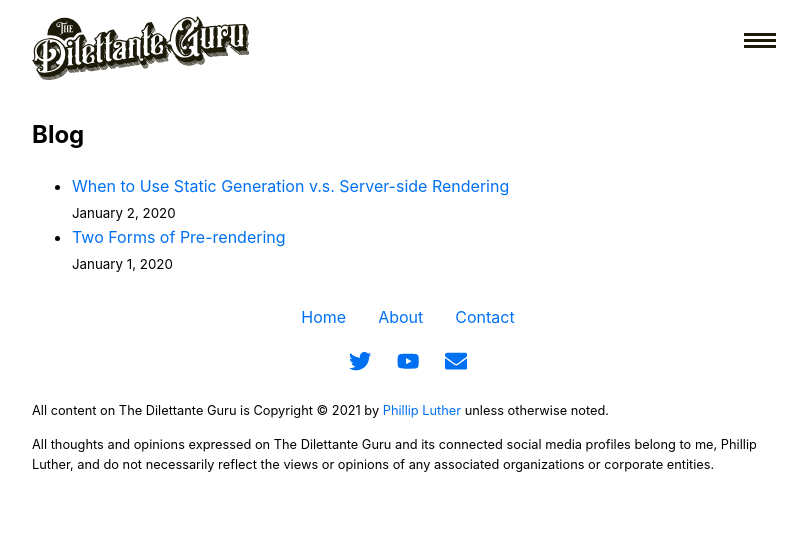
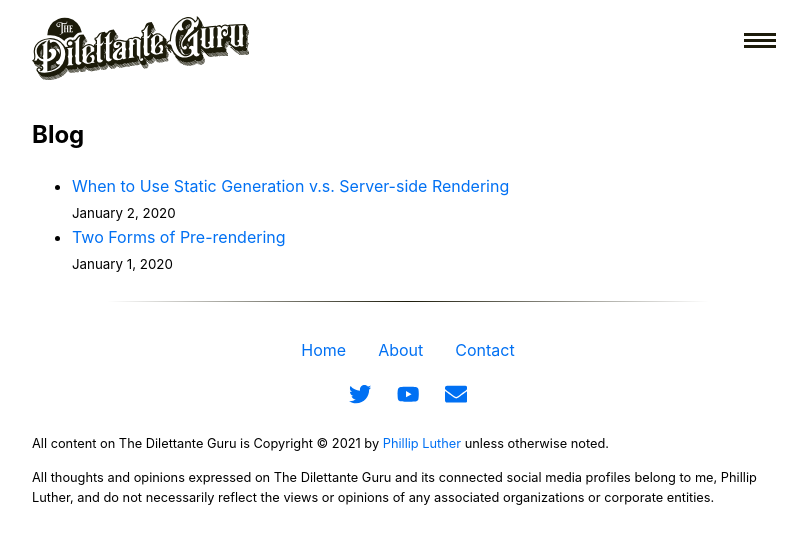
Before and after one commit to phillipluther/code-audio-gatsby-orphan, a Next.js app: page / in a window 1280 px wide. Shown: the top 544 px of the page, without its empty margins (232-1039 px from the left). Built offline with nearby package versions, Linux system fonts and the light colour scheme.

Commit message:
Add Divider component

```diff
--- /dev/null
+++ b/components/divider/divider.module.css
@@ -0,0 +1,26 @@
+.divider {
+  position: relative;
+  width: 80%;
+  max-width: 640px;
+  height: 1px;
+  border: 0;
+  margin: 16px auto;
+  background: linear-gradient(90deg, transparent, #1c1b0a, transparent);
+}
+
+.divider::after {
+  content: "";
+  position: absolute;
+  top: 0;
+  left: 0;
+  border-top: 1px solid transparent;
+  display: block;
+  width: 100%;
+  height: 0;
+}
+
+@media screen and (min-width: 640px) {
+  .divider {
+    margin: 24px auto;
+  }
+}
--- /dev/null
+++ b/components/divider/divider.tsx
@@ -0,0 +1,11 @@
+import classnames from 'classnames';
+import styles from './divider.module.css';
+
+const Divider = ({ className, ...props }: { className?: string }) => (
+  <hr
+    className={classnames(styles.divider, className)}
+    {...props}
+  />
+);
+
+export default Divider;
--- /dev/null
+++ b/components/divider/index.js
@@ -0,0 +1 @@
+export { default } from './divider';
--- a/components/layout/layout.tsx
+++ b/components/layout/layout.tsx
@@ -6,6 +6,7 @@ import { DialogOverlay, DialogContent } from '@reach/dialog';
 import { useTransition, animated } from 'react-spring';
 import { FaTwitter, FaYoutube, FaEnvelope } from 'react-icons/fa';
 import VisuallyHidden from '../visually-hidden';
+import Divider from '../divider';
 import Logo from './dilettante-guru-logo.svg';
 import utilStyles from '../../styles/utils.module.css';
 import styles from './layout.module.css';
@@ -166,6 +167,7 @@ export default function Layout({ children, home }: {
       <main>{children}</main>
 
       <footer className={styles.footer}>
+        <Divider />
         <VisuallyHidden as="h2">Supplemental Information</VisuallyHidden>
 
         <section>
```
